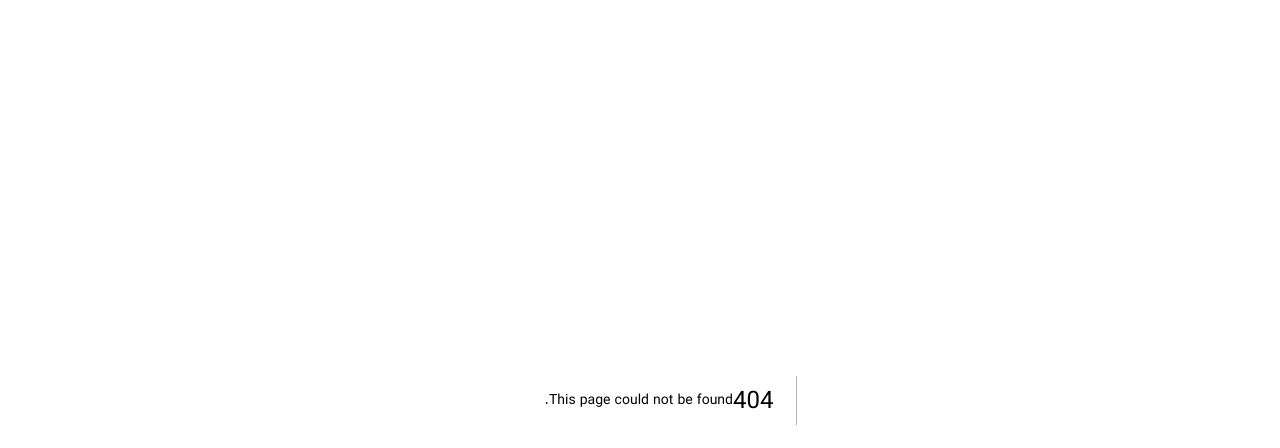
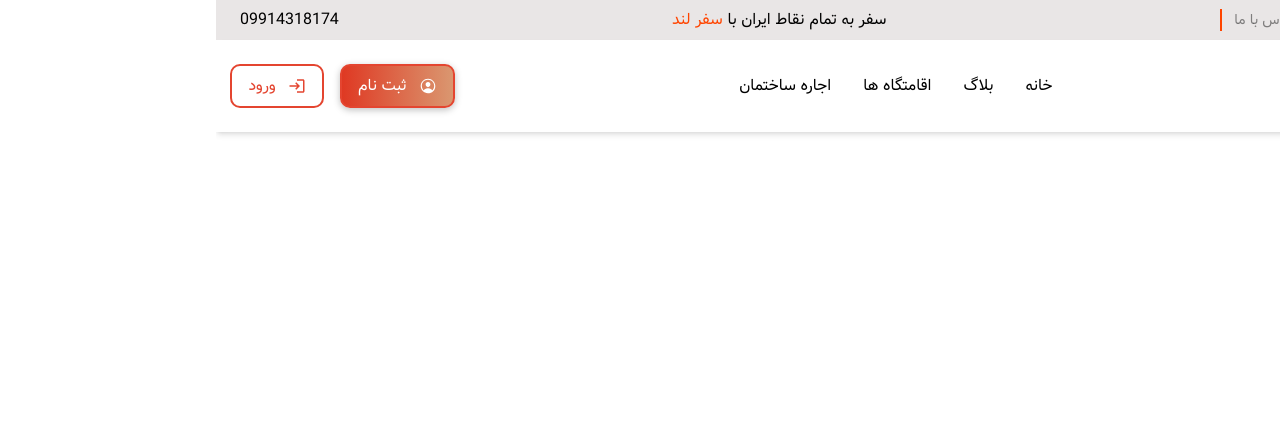
Before and after one commit to sani1426/safar-land, a Next.js app: page /aboutus in a window 1280 px wide. Before the commit this address had no page. Shown: the top 448 px of the page. Built offline with nearby package versions, Linux system fonts and the light colour scheme.

Commit message:
about us page added

```diff
--- /dev/null
+++ b/app/aboutus/page.jsx
@@ -0,0 +1,14 @@
+import NavInfo from "@/components/nav-1";
+import Navigation from "@/components/navigation";
+
+const AboutUs = () => {
+  return (
+    <>
+    <NavInfo />
+    <Navigation />
+      <div>About us</div>
+    </>
+  );
+};
+
+export default AboutUs;
--- a/app/globals.css
+++ b/app/globals.css
@@ -319,9 +319,14 @@ ul {
   .title{
     font-size: 1.5rem;
   }
+  .title-color{
+    font-size: 2rem;
+    margin-top: 1.5rem;
+  }
   .nav-head{
     display: none;
   }
+
 }
 @media (width < 950px) {
 
--- a/components/header.jsx
+++ b/components/header.jsx
@@ -6,7 +6,7 @@ import Navigation from "./navigation";
 
 const Header = () => {
     return (
-        <header className="hero_section w-[100vw] h-[100vh] overflow-x-hidden">
+        <header className="hero_section  w-[100vw] h-[60vh] md:h-[100vh] overflow-x-hidden">
             <NavInfo />
             <Navigation />
             <HeaderTitle/>
```
